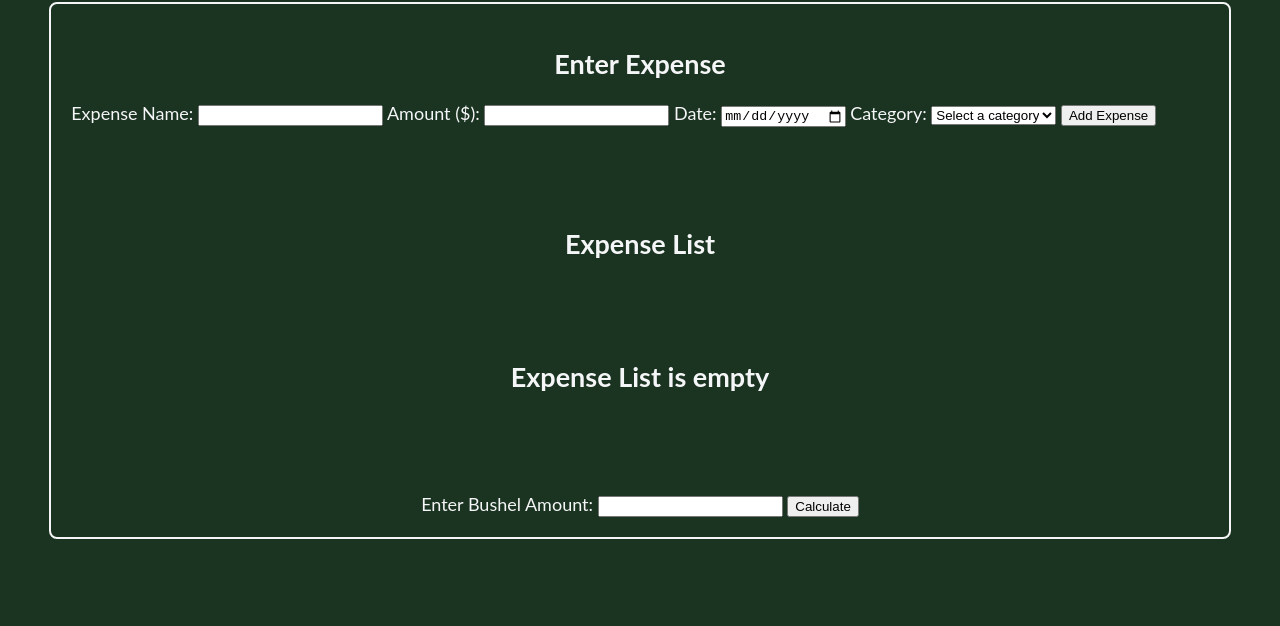
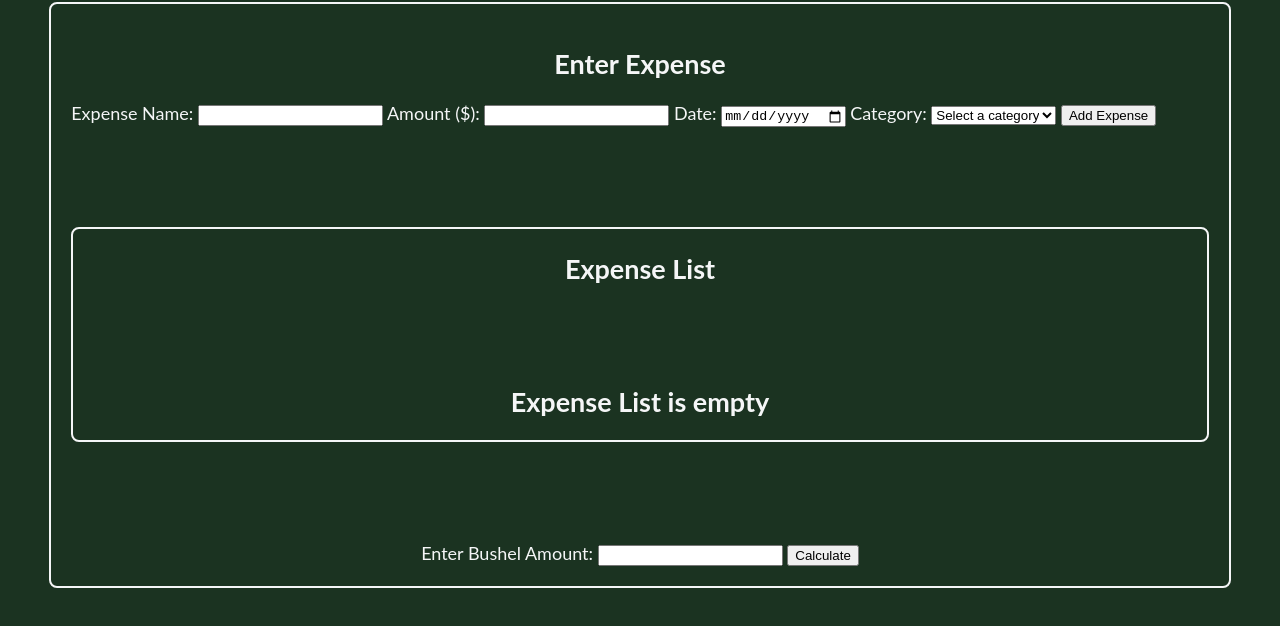
Before and after one commit to ChippyOS/Harvest-Expense_Tracker, a plain HTML site: page index.html in a window 1280 px wide. Shown: the part 90-716 px from the top of the page. Drawn offline with Linux system fonts and the light colour scheme.

Commit message:
Boarder Added to Expenses List

```diff
--- a/styles.css
+++ b/styles.css
@@ -37,6 +37,8 @@
 
   #expense-list {
     margin-top: 100px;
+    border: 2px solid var(--light-grey);
+    border-radius: 8px;
   }
 
 
```
